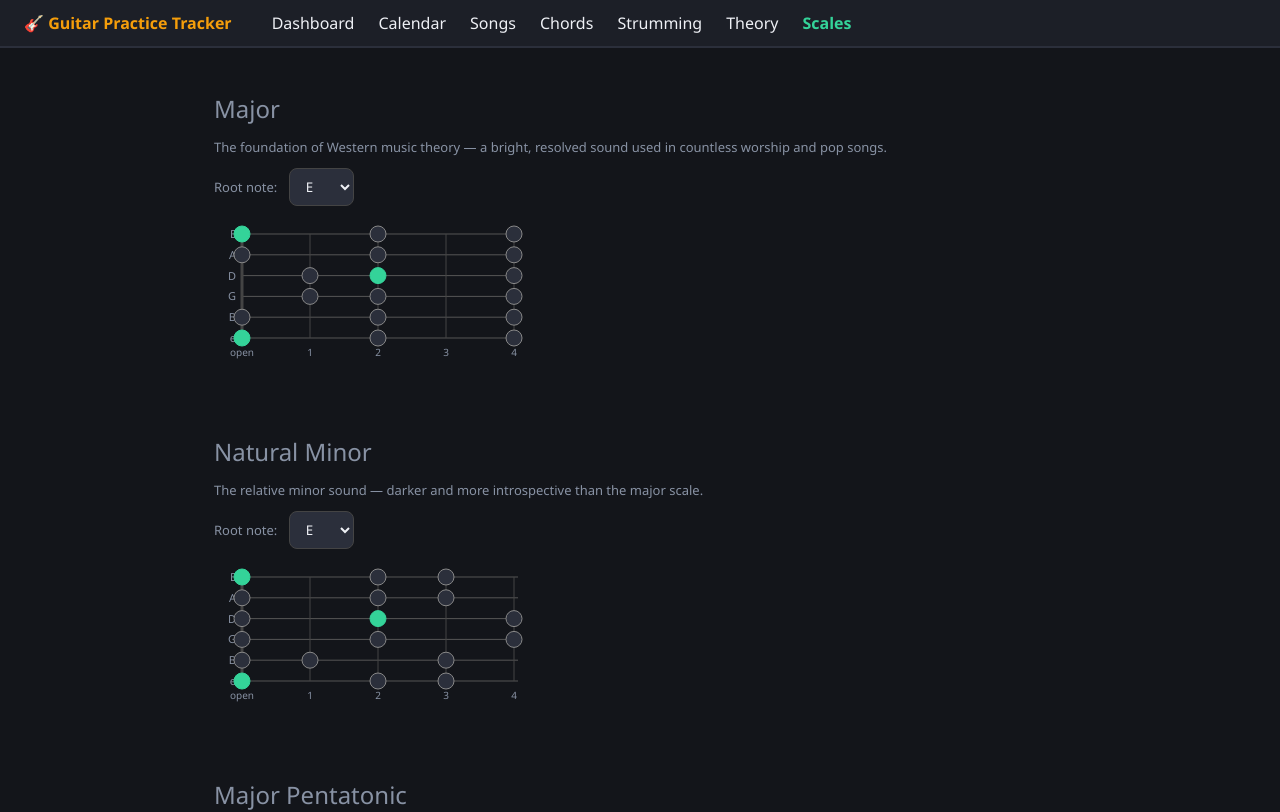
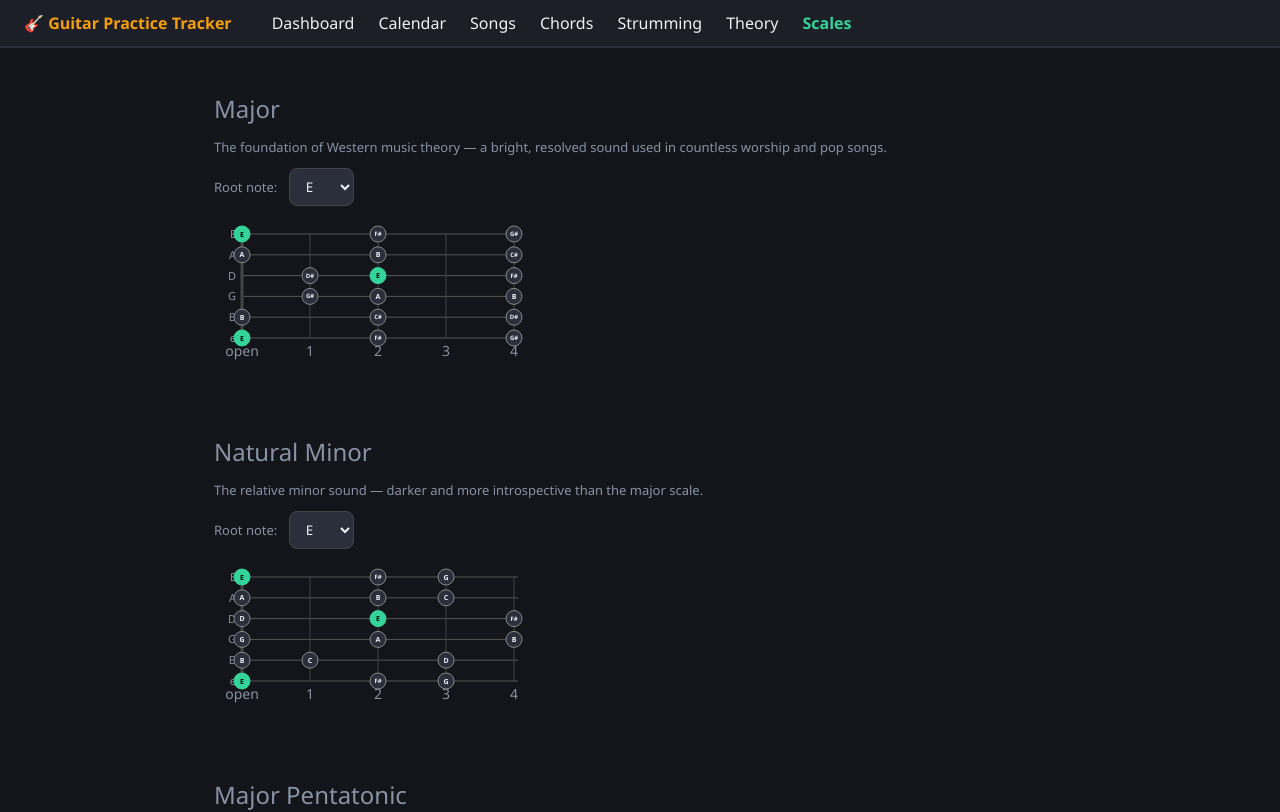
Before and after one commit to callmelazarus/guitar-learning-platform, a React (Vite) app: page /scales in a window 1280 px wide. Shown: the top 812 px of the page. Built offline with nearby package versions, Linux system fonts and the light colour scheme.

Commit message:
feat: show note names inside scale diagram dots

```diff
--- a/src/components/ScaleBoxDiagram.jsx
+++ b/src/components/ScaleBoxDiagram.jsx
@@ -19,7 +19,7 @@ export default function ScaleBoxDiagram({ scaleId, root }) {
         <text key={s} x={padL - 6} y={padT + i * strH + 4} textAnchor="end" fontSize={11} fill="var(--text-muted)">{s}</text>
       ))}
       {Array.from({ length: FRETS }, (_, i) => (
-        <text key={i} x={padL + i * fretW} y={H + 18} textAnchor="middle" fontSize={10} fill="var(--text-muted)">
+        <text key={i} x={padL + i * fretW} y={H + 18} textAnchor="middle" fontSize={14} fill="var(--text-muted)">
           {startFret + i === 0 ? 'open' : startFret + i}
         </text>
       ))}
@@ -38,17 +38,34 @@ export default function ScaleBoxDiagram({ scaleId, root }) {
         />
       ))}
       {box.flatMap((dots, s) =>
-        dots.map(({ fret, isRoot }) => (
+        dots.map(({ fret, isRoot, note }) => {
+          const cx = padL + fret * fretW
+          const cy = padT + s * strH
+          return (
+            <g key={`${s}-${fret}`}>
               <circle
-            key={`${s}-${fret}`}
-            cx={padL + fret * fretW}
-            cy={padT + s * strH}
+                cx={cx}
+                cy={cy}
                 r={8}
                 fill={isRoot ? 'var(--accent2)' : 'var(--surface2)'}
                 stroke={isRoot ? 'var(--accent2)' : '#888'}
                 strokeWidth={1}
               />
-        ))
+              <text
+                x={cx}
+                y={cy}
+                textAnchor="middle"
+                dominantBaseline="central"
+                fontSize={note.length > 1 ? 6 : 7}
+                fontWeight="bold"
+                fill={isRoot ? '#000' : 'var(--text)'}
+                style={{ pointerEvents: 'none', userSelect: 'none' }}
+              >
+                {note}
+              </text>
+            </g>
+          )
+        })
       )}
     </svg>
   )
--- a/src/utils/scaleFrets.js
+++ b/src/utils/scaleFrets.js
@@ -23,7 +23,7 @@ export function buildScaleBox(intervals, root) {
     for (let fret = 0; fret < FRETS; fret++) {
       const pitch = (openPitch + startFret + fret) % 12
       if (scaleSet.has(pitch)) {
-        dots.push({ fret, isRoot: pitch === rootPc })
+        dots.push({ fret, isRoot: pitch === rootPc, note: NOTE_NAMES[pitch] })
       }
     }
     return dots
```
Also changed, not shown: 1 other file (tests, documents, lock files or other folders). Lines whose indentation alone changed are shown as unchanged.
